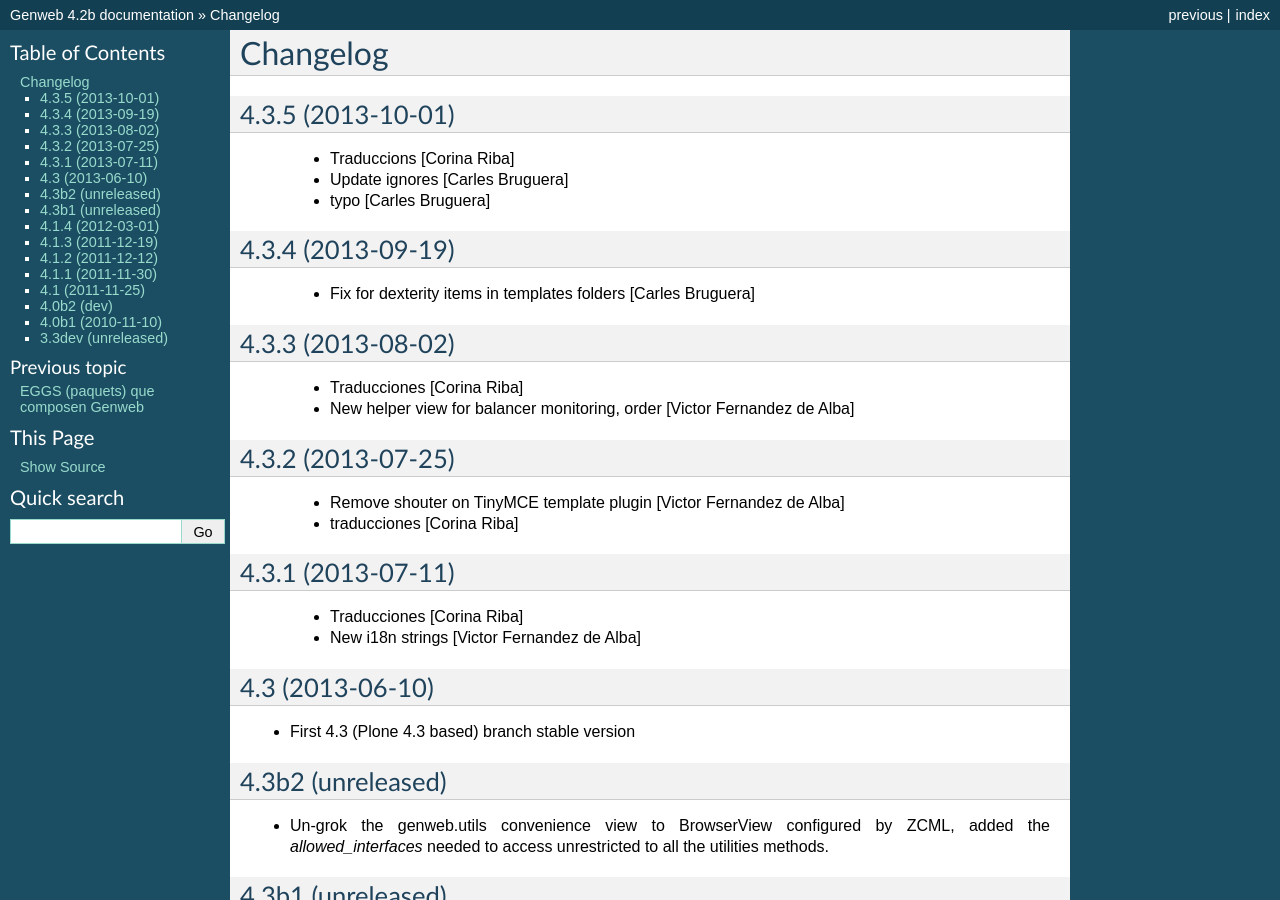
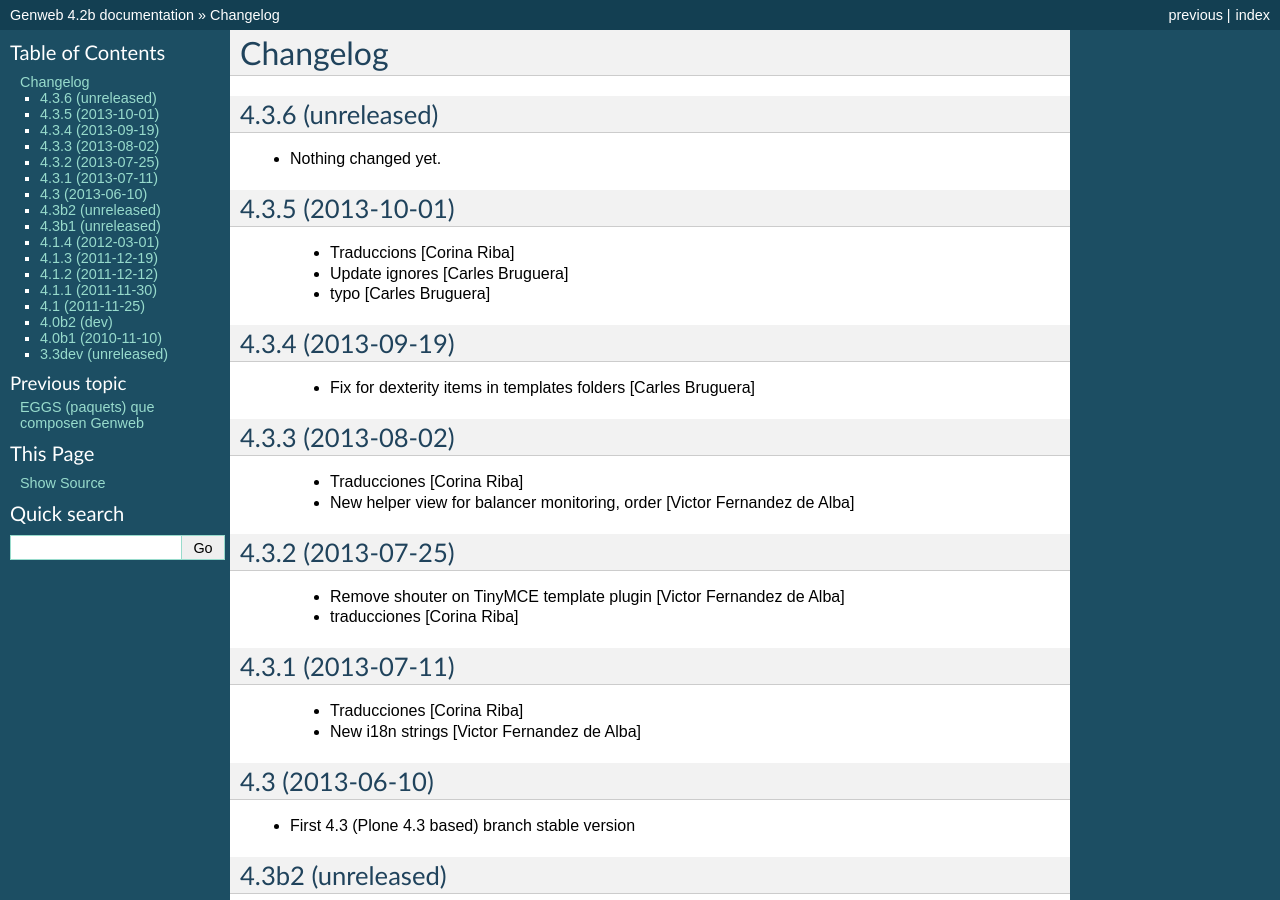
Before and after one commit to UPCnet/genweb.core, a Sphinx documentation site: the page built from docs/HISTORY.rst, in a window 1280 px wide and 900 px high. Built offline with Sphinx 7.4.7, drawn with Linux system fonts in a browser that asks for light colours.

Commit message:
Back to development: 4.3.6

```diff
--- a/docs/HISTORY.rst
+++ b/docs/HISTORY.rst
@@ -1,5 +1,11 @@
 Changelog
 =========
+
+4.3.6 (unreleased)
+------------------
+
+- Nothing changed yet.
+
 
 4.3.5 (2013-10-01)
 ------------------
--- a/setup.py
+++ b/setup.py
@@ -1,7 +1,7 @@
 from setuptools import setup, find_packages
 import os
 
-version = '4.3.5'
+version = '4.3.6.dev0'
 
 README = open("README.rst").read()
 HISTORY = open(os.path.join("docs", "HISTORY.rst")).read()
```
